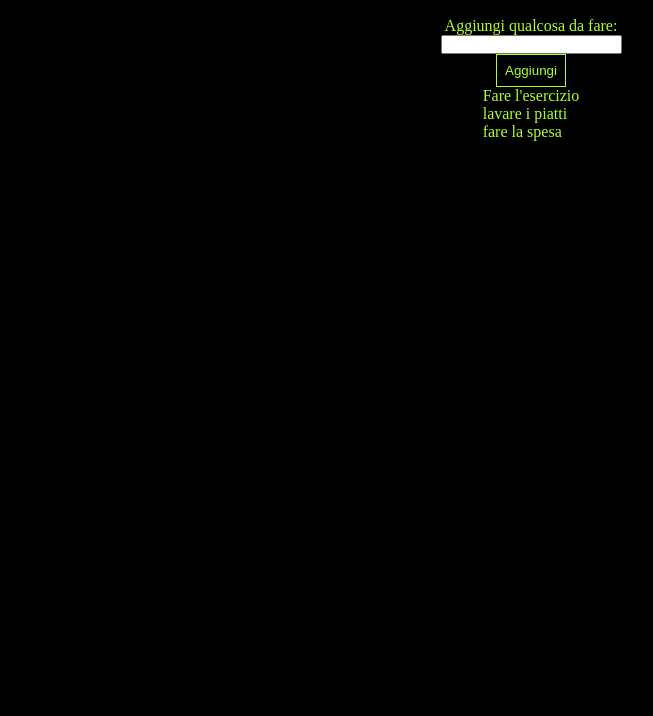
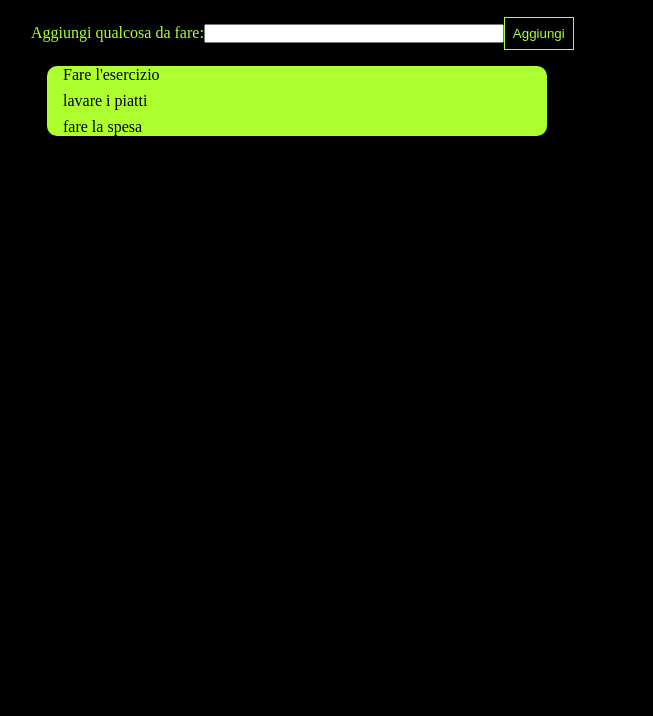
Before and after one commit to vdv-boolean/vue-todolist, a plain HTML site: page index.html in a window 1280 px wide. Shown: the part 84-800 px from the top of the page, without its empty margins (109-762 px from the left). Drawn offline with nearby package versions, Linux system fonts and the light colour scheme.

Commit message:
Add better style

```diff
--- a/assets/style.css
+++ b/assets/style.css
@@ -30,12 +30,24 @@ h1 {
     margin: 2rem;
 }
 
-#app {
+.contain {
     display: flex;
     flex-direction: column;
     align-items: center;
     justify-content: space-between;
     height: 6rem;
+}
+
+input {
+    width: 30%;
+}
+
+ul {
+    background-color: greenyellow;
+    margin: 1rem;
+    padding-inline: 1rem;
+    border-radius: 10px;
+    width: 50%;
 }
 
 button {
@@ -47,4 +59,9 @@ button {
 
 li {
     list-style: none;
+    margin-top: 0.5rem;
+    margin-bottom: 0.5rem;
+    color: black;
+    display: flex;
+    justify-content: space-between;
 }
```
